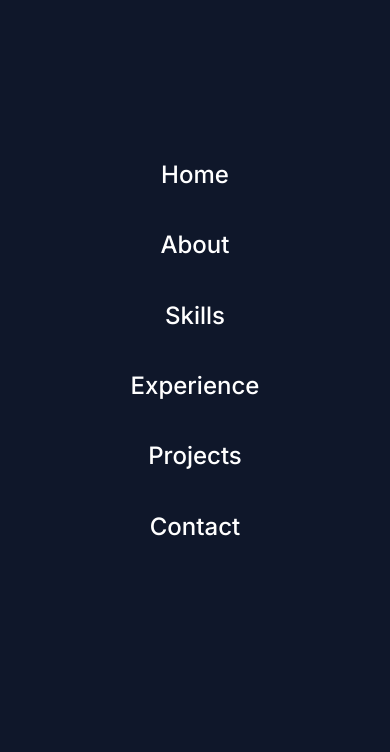
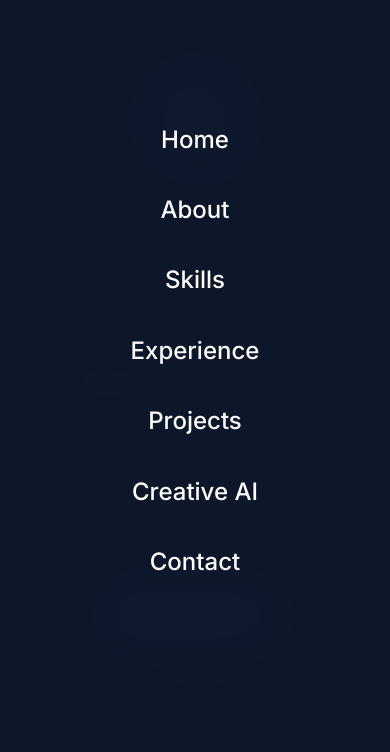
Before and after one commit to amralmasri349/resume, a plain HTML site: page index.html in a window 390 px wide. Both pictures are taken after a click on the button 354 px from the left and 35 px from the top of the page. Shown: the part 71-823 px from the top of the page. Drawn offline with Linux system fonts and the light colour scheme.

Commit message:
over-all responsiveness fixes

```diff
--- a/index.html
+++ b/index.html
@@ -31,6 +31,7 @@
                 <li><a href="#skills">Skills</a></li>
                 <li><a href="#experience">Experience</a></li>
                 <li><a href="#projects">Projects</a></li>
+                <li><a href="#creative-ai">Creative AI</a></li>
                 <li><a href="#contact">Contact</a></li>
             </ul>
             <a href="#contact" class="nav-cta">Hire Me</a>
--- a/styles.css
+++ b/styles.css
@@ -1407,7 +1407,9 @@ body {
     left: 0;
     right: 0;
     bottom: 0;
-    background: var(--primary);
+    background: rgba(15, 23, 42, 0.98);
+    backdrop-filter: blur(20px);
+    -webkit-backdrop-filter: blur(20px);
     flex-direction: column;
     justify-content: center;
     align-items: center;
```
